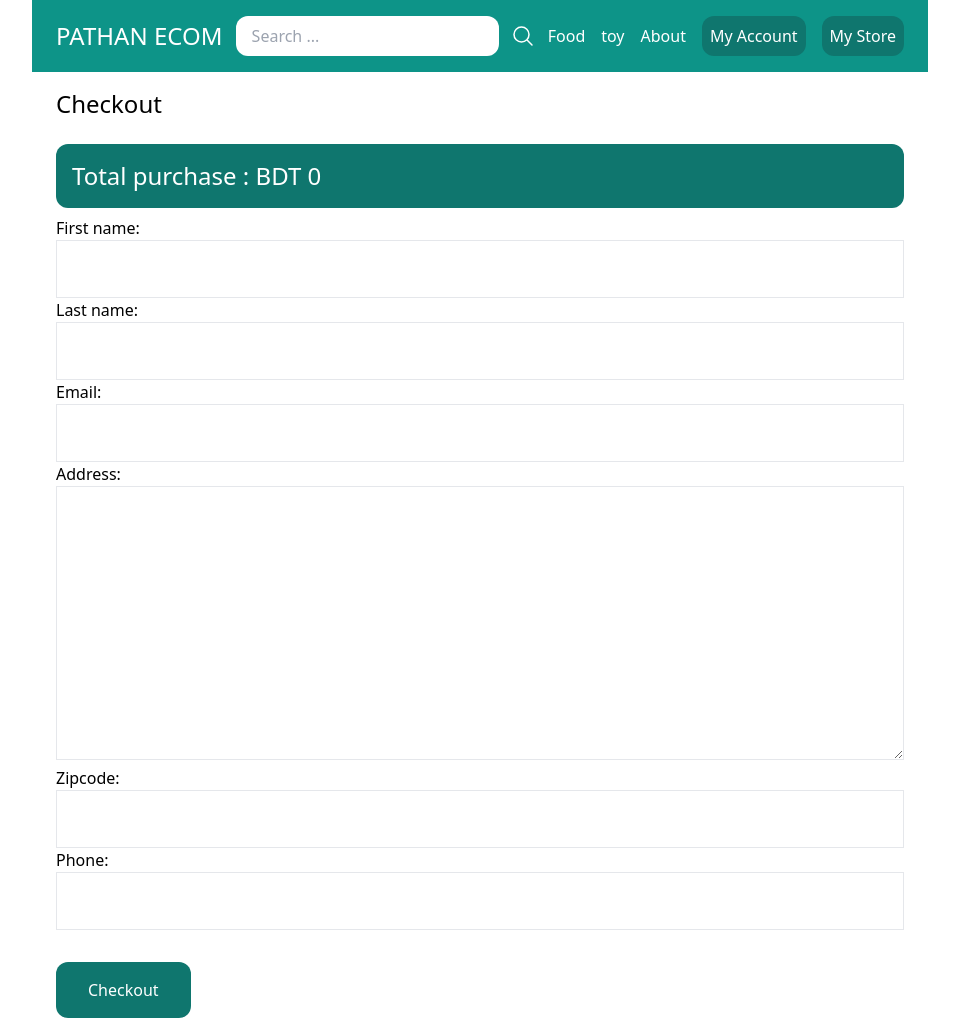
After one commit to samayunPathan/PATHAN-ECOM, a Django app: page /cart/checkout/ in a window 1280 px wide. The commit adds this page. Shown: the whole page, without its empty margins (160-1119 px from the left). Run offline with Django 4.2, Linux system fonts and the light colour scheme; a user stored in the database is signed in; data comes from the database, SQL or seed files in the repository; both versions use the stored data as it was after the commit; some libraries are stand-ins or nearby versions.

Commit message:
checkout page

```diff
--- a/Pathan_ECOM/Pathan_ECOM/settings.py
+++ b/Pathan_ECOM/Pathan_ECOM/settings.py
@@ -21,6 +21,8 @@ ALLOWED_HOSTS = []
 
 CART_SESSION_ID='cart'
 SESSION_COOKIE_AGE=86400
+
+LOGIN_URL='userprofile:login'
 
 LOGIN_REDIRECT_URL='userprofile:myaccount'
 LOGOUT_REDIRECT_URL='core_app:font_page'
@@ -125,7 +127,6 @@ STATICFILES_DIR=[STATIC_DIR,]
 MEDIA_ROOT=MEDIA_DIR
 MEDIA_URL='/media/'
 
-LOGIN_URL='/'
 
 # Default primary key field type
 # https://docs.djangoproject.com/en/4.2/ref/settings/#default-auto-field
--- a/Pathan_ECOM/store/admin.py
+++ b/Pathan_ECOM/store/admin.py
@@ -1,6 +1,8 @@
 from django.contrib import admin
-from .models import Category,Product
+from .models import Category,Product,Order,OrderItem
 
 # Register your models here.
 admin.site.register(Category)
 admin.site.register(Product)
+admin.site.register(Order)
+admin.site.register(OrderItem)
--- a/Pathan_ECOM/store/cart.py
+++ b/Pathan_ECOM/store/cart.py
@@ -1,6 +1,6 @@
 from django.conf import settings
 
-from .models import Product
+from .models import Product,Order,OrderItem
 
 class Cart(object):
     def __init__(self, request):
@@ -47,9 +47,9 @@ class Cart(object):
             del self.cart[product_id]
             self.save()
 
-    # def clear(self):
-    #     del self.session[settings.CART_SESSION_ID]
-    #     self.session.modified = True
+    def clear(self):
+        del self.session[settings.CART_SESSION_ID]
+        self.session.modified = True
 
     def get_total_cost(self):
         for p in self.cart.keys():
--- a/Pathan_ECOM/store/forms.py
+++ b/Pathan_ECOM/store/forms.py
@@ -1,6 +1,30 @@
 from django import forms
-from .models import Product
+from .models import Product,Order,OrderItem
 
+class OrderForm(forms.ModelForm):
+    class Meta:
+        model=Order
+        fields=('first_name','last_name','email','address','zipcode','phone',)
+        widgets={
+            'first_name':forms.TextInput(attrs={
+                'class':'w-full p-4 border border-gray-200'
+            }),
+            'last_name':forms.TextInput(attrs={
+                'class':'w-full p-4 border border-gray-200'
+            }),
+            'email':forms.EmailInput(attrs={
+                'class':'w-full p-4 border border-gray-200'
+            }),
+            'address':forms.Textarea(attrs={
+                'class':'w-full p-4 border border-gray-200'
+            }),
+            'zipcode':forms.NumberInput(attrs={
+                'class':'w-full p-4 border border-gray-200'
+            }),
+            'phone':forms.NumberInput(attrs={
+                'class':'w-full p-4 border border-gray-200'
+            }),
+        }
 
 class ProductForm(forms.ModelForm):
 
--- a/Pathan_ECOM/store/models.py
+++ b/Pathan_ECOM/store/models.py
@@ -77,3 +77,45 @@ class Product(models.Model):
         thumbnail = File(thumb_io, name=name)
 
         return thumbnail
+class Order(models.Model):
+    ORDERED = 'ordered'
+    SHIPPED = 'shipped'
+
+    STATUS_CHOICES = (
+        (ORDERED, 'Ordered'),
+        (SHIPPED, 'Shipped')
+    )
+
+
+    first_name = models.CharField(max_length=255)
+    last_name = models.CharField(max_length=255)
+    email = models.CharField(max_length=255)
+    address = models.CharField(max_length=255)
+    zipcode = models.CharField(max_length=255)
+    phone = models.CharField(max_length=255)
+    created_by = models.ForeignKey(User, related_name='orders', blank=True, null=True, on_delete=models.CASCADE)
+    created_at = models.DateTimeField(auto_now_add=True)
+    merchant_id=models.CharField(max_length=255,blank=True)
+
+    is_paid = models.BooleanField(default=False,blank=True)
+    paid_amount = models.IntegerField(blank=True, null=True)
+
+    status = models.CharField(max_length=20, choices=STATUS_CHOICES, default=ORDERED)
+
+    class Meta:
+        ordering = ('-created_at',)
+
+    def get_total_price(self):
+        if self.paid_amount:
+            return self.paid_amount
+
+        return 0
+
+class OrderItem(models.Model):
+    order = models.ForeignKey(Order, related_name='items', on_delete=models.CASCADE)
+    product = models.ForeignKey(Product, related_name='items', on_delete=models.CASCADE)
+    price = models.IntegerField()
+    quantity = models.IntegerField(default=1)
+
+    def get_total_price(self):
+        return self.price
--- a/Pathan_ECOM/store/urls.py
+++ b/Pathan_ECOM/store/urls.py
@@ -7,6 +7,7 @@ urlpatterns = [
     path('search/',views.search,name='search'),
     path('add-to-cart/<int:product_id>/',views.add_to_cart,name='add_to_cart'),
     path('cart/',views.cart_view,name='cart_view'),
+    path('cart/checkout/',views.checkout,name='checkout'),
     path('change_quantity/<str:product_id>/',views.change_quantity,name='change_quantity'),
     path('remove-from-cart/<str:product_id>/',views.remove_from_cart,name='remove_from_cart'),
     path('<slug:slug>/',views.category_detail,name='category_detail'),
--- a/Pathan_ECOM/store/views.py
+++ b/Pathan_ECOM/store/views.py
@@ -1,7 +1,9 @@
 from django.db.models import Q
+from django.contrib.auth.decorators import login_required
 from django.shortcuts import render,get_object_or_404,redirect
-from .models import Product,Category
+from .models import Product,Category,Order,OrderItem
 from .cart import Cart
+from .forms import OrderForm
 
 # Create your views here.
 
@@ -17,6 +19,42 @@ def cart_view(request):
     return render(request,'store/cart_view.html',{
         'cart':cart
     })
+
+@login_required
+def checkout(request):
+    cart=Cart(request)
+    if request.method=="POST":
+        form=OrderForm(request.POST)
+        if form.is_valid():
+            total_price=0
+
+            for item in cart:
+                product=item['product']
+                total_price+=product.price*int(item['quantity'])
+
+            order=form.save(commit=False)
+            order.created_by=request.user
+            order.paid_amount=total_price
+            order.save()
+            for item in cart:
+                product = item['product']
+                quantity = int(item['quantity'])
+                price = product.price * quantity
+
+                item = OrderItem.objects.create(order=order, product=product, price=price, quantity=quantity)
+
+            cart.clear()
+
+            return redirect('userprofile:myaccount')
+    else:
+        form=OrderForm()
+
+    return render(request,'store/checkout.html',{
+        'cart':cart,
+        'form':form,
+
+    })
+
 def change_quantity(request,product_id):
     action=request.GET.get('action','')
 
--- /dev/null
+++ b/Pathan_ECOM/template/store/checkout.html
@@ -0,0 +1,12 @@
+{% extends 'core_app/base.html'%}
+{%block title%}Checkout{%endblock%}
+{%block content%}
+
+<h1 class="text-2xl mb-6">Checkout</h1>
+<h2 class="mb-2 text-2xl bg-teal-700 text-white p-4 rounded-xl">Total purchase : BDT {{cart.get_total_cost}}</h2>
+<form method="post" action=".">
+    {%csrf_token%}
+    {{form.as_p}}
+    <button class="mt-8 inline-block py-4 px-8 text-white bg-teal-700 rounded-xl hover:bg-teal-900">Checkout</button>
+</form>
+{% endblock %}
```
Also changed, not shown: Pathan_ECOM/template/store/cart_view.html (+23 -9 lines), Pathan_ECOM/db.sqlite3, Pathan_ECOM/store/migrations/0009_order_orderitem.py (added), Pathan_ECOM/store/migrations/0010_remove_order_paid_order_is_paid_order_merchant_id.py (added).
